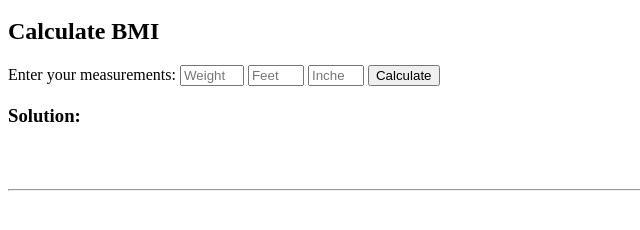
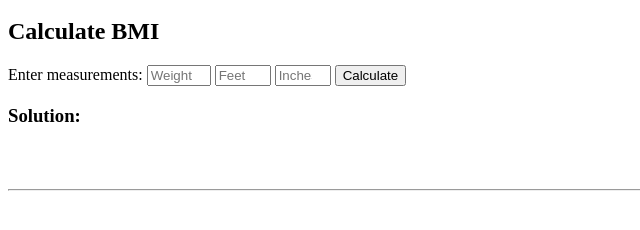
Before and after one commit to MAXAPOWER/IT-202-201_Assignemt_3, a plain HTML site: page index.html in a window 1280 px wide. Shown: the part 442-672 px from the top of the page, without its empty margins (0-640 px from the left). Drawn offline with Linux system fonts and the light colour scheme.

Commit message:
Update index.html

```diff
--- a/index.html
+++ b/index.html
@@ -22,7 +22,7 @@
   <h1 color="green">Problem #2</h1>
   <h2>Calculate BMI</h2>
   <form>
-    <label for="inches">Enter your measurements:</label>
+    <label for="inches">Enter measurements:</label>
     <input type="number" id="weight" name="weight" placeholder="Weight (in pounds)" required min="0" max="999"/>
     <input type="number" id="feet" name="feet" placeholder="Feet" required min="0" max="11"/>
     <input type="number" id="inches" name="inches" placeholder="Inches" required min="0" max="11"/>
```
